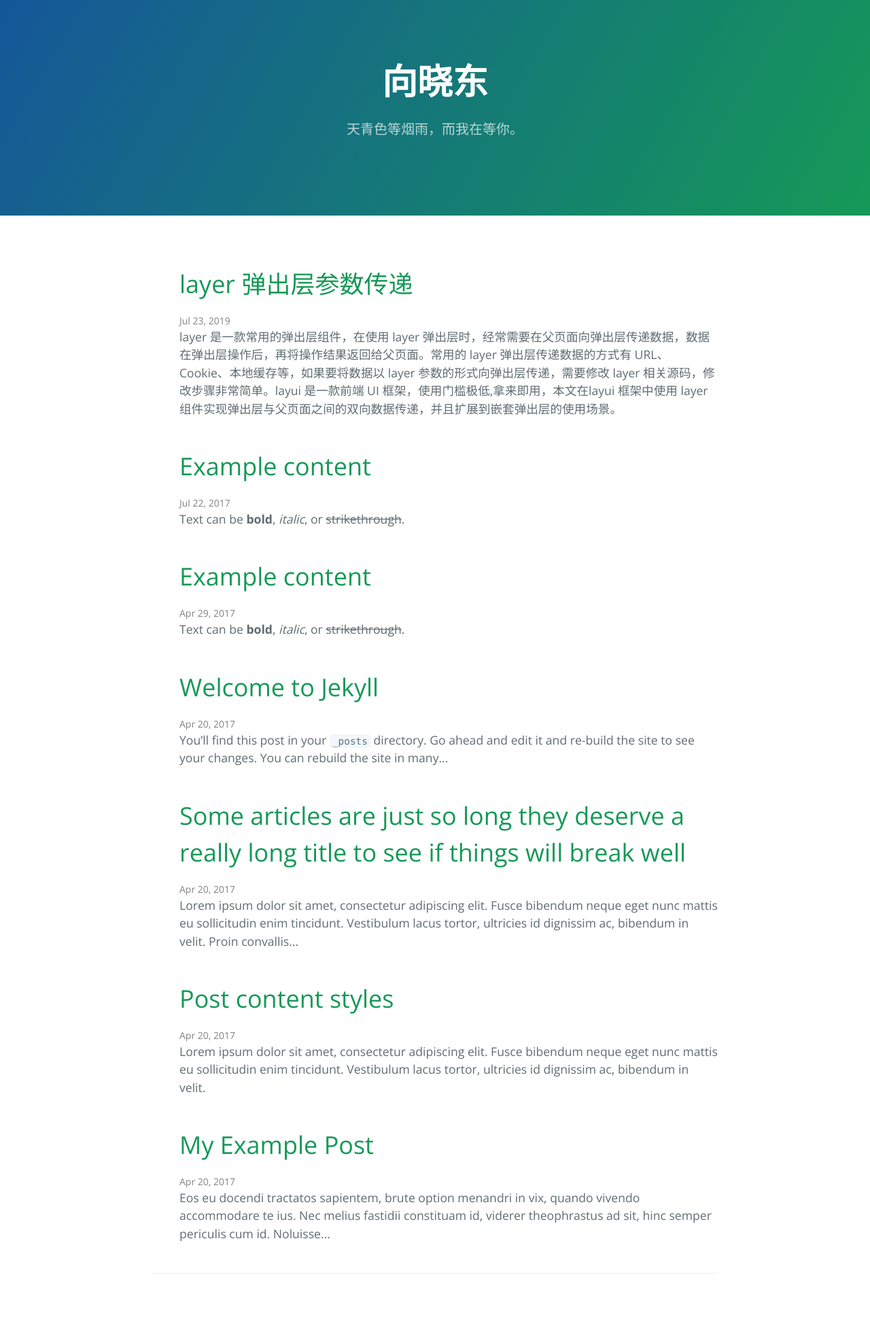
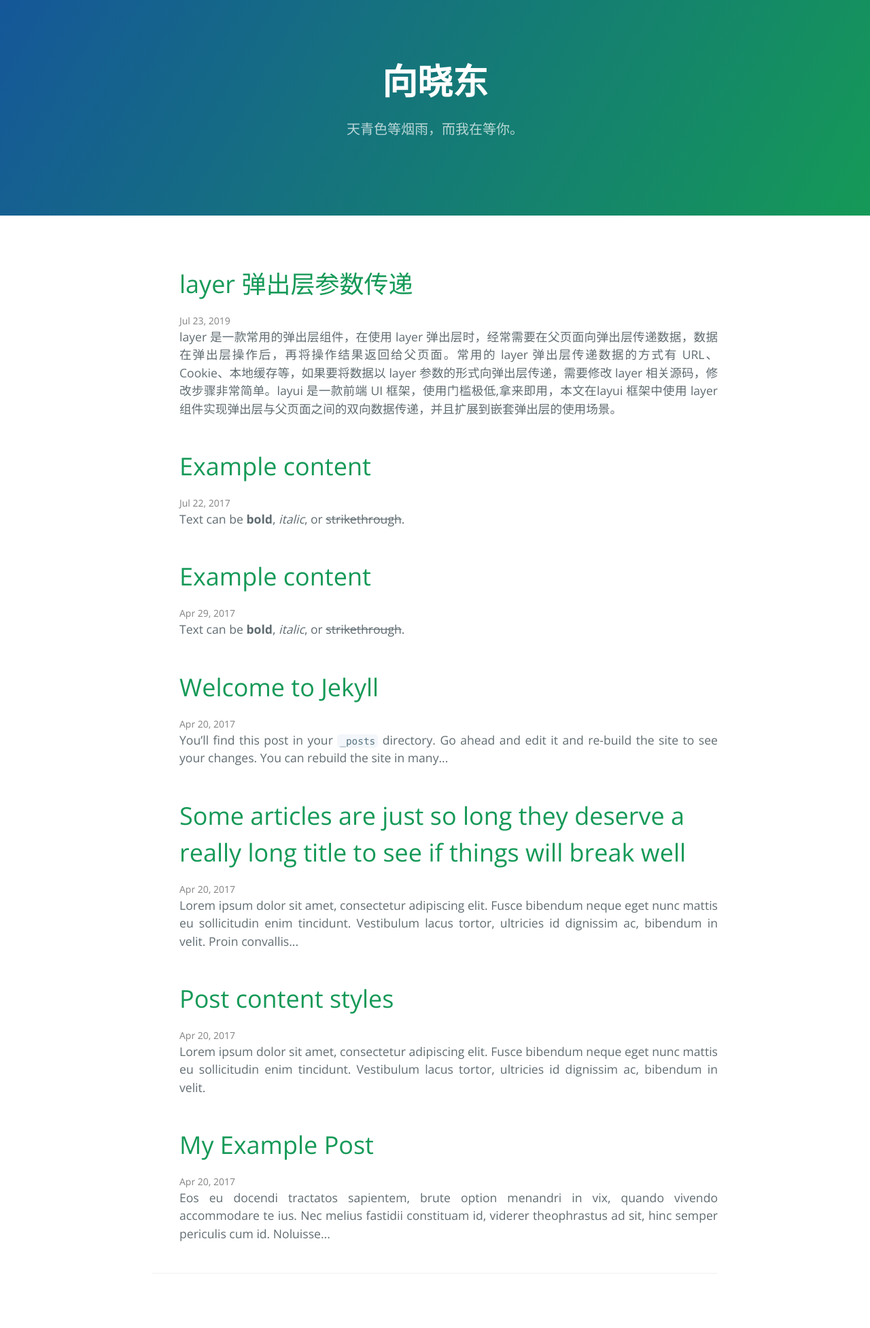
Before and after one commit to wjw875/wangjinwu.github.io, a Jekyll site: the page built from index.md, in a window 1280 px wide. Shown: the whole page at 68% size. Built offline with Jekyll 4.4.1, drawn with Linux system fonts in a browser that asks for light colours.

Commit message:
【框架】添加post的div

```diff
--- a/_layouts/home.html
+++ b/_layouts/home.html
@@ -20,7 +20,9 @@ layout: default
                 </a>
                 <div class="post-date"><i class="icon-calendar"></i>{{ post.date | date: date_format }}</div>
             </div>
-            {{ post.excerpt | markdownify | truncatewords: 30 }}
+            <div class="post" style="text-align: justify;">
+                {{ post.excerpt | markdownify | truncatewords: 30 }}
+            </div>
         </li>
         {% endfor %}
     </ul>
```
